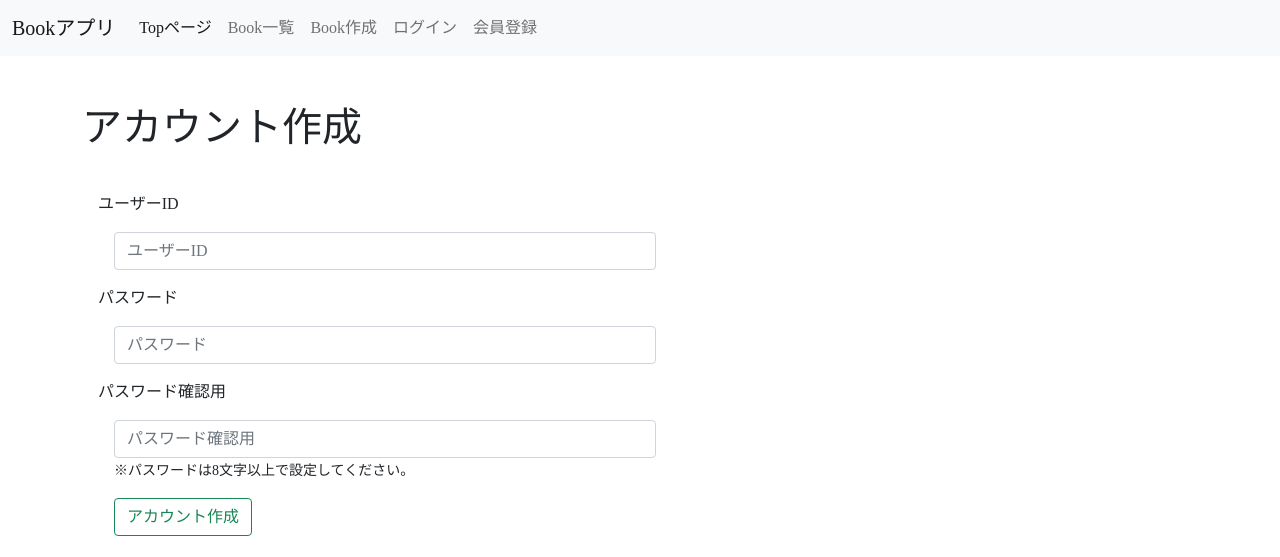
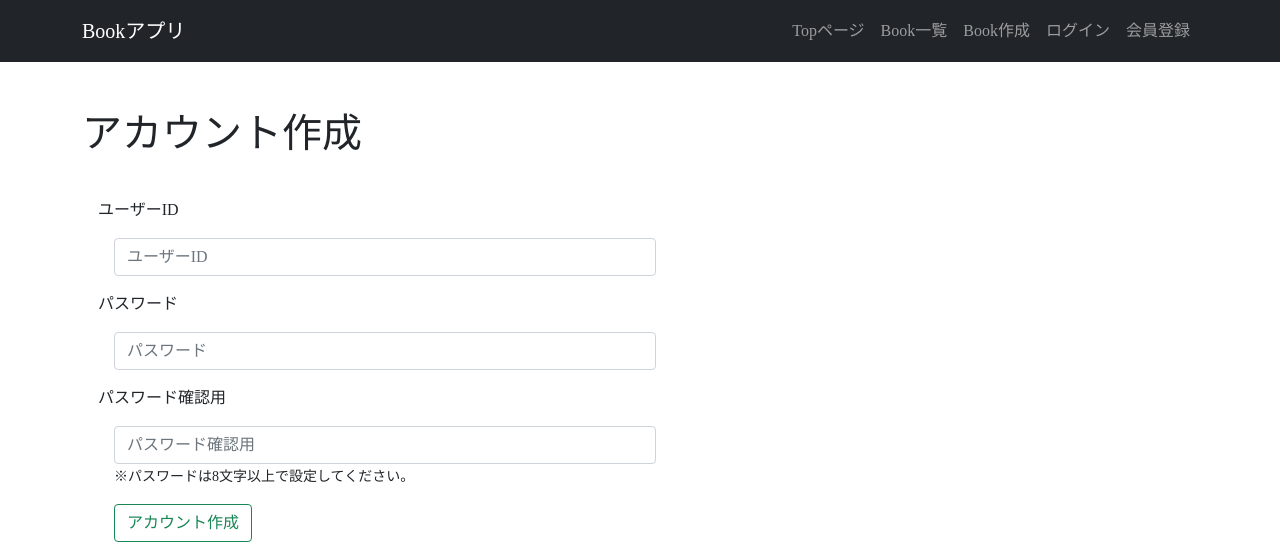
Before and after one commit to homan05872/book_project, a Django app: page /accounts/signup/ in a window 1280 px wide. Shown: the top 557 px of the page. Run offline with Django 4.2, Linux system fonts and the light colour scheme; some web fonts are replaced.

Commit message:
navbarデザイン途中

```diff
--- a/src/static/css/base.css
+++ b/src/static/css/base.css
@@ -2,3 +2,12 @@ body {
     font-family: 'Kaisei Opti', serif;
 
 }
+
+nav .navbar{
+    display: block;
+    padding-top: 40px;
+}
+
+ul .nav-item a:hover{
+    color: #fff;
+}
--- a/src/templates/base.html
+++ b/src/templates/base.html
@@ -27,17 +27,21 @@
       <body>
 
         <!--nav.html タグ継承 現在はincludeしてない-->
-        <nav class="navbar navbar-expand-lg navbar-light bg-light">
-          <div class="container-fluid d-flex">
-            <a class="navbar-brand" href="#">Bookアプリ</a>
+        <nav class="navbar navbar-expand-lg navbar-dark bg-dark">
+          <div class="container d-flex">
+            <h2>
+              <a href="#" class="navbar-brand">
+                Bookアプリ
+              </a>
+            </h2>
             <button class="navbar-toggler" type="button" data-bs-toggle="collapse" data-bs-target="#navbarSupportedContent" aria-controls="navbarSupportedContent" aria-expanded="false" aria-label="Toggle navigation">
               <span class="navbar-toggler-icon"></span>
             </button>
             <div class="collapse navbar-collapse" id="navbarSupportedContent">
 
-              <ul class="navbar-nav me-auto mb-2 mb-lg-0">
+              <ul class="navbar-nav ms-auto mb-2 mb-lg-0">
                 <li class="nav-item">
-                  <a class="nav-link active" aria-current="page" href="{% url 'index' %}">Topページ</a>
+                  <a class="nav-link" aria-current="page" href="{% url 'index' %}">Topページ</a>
                 </li>
                 <li class="nav-item">
                   <a class="nav-link" href="{% url 'booklist' %}">Book一覧</a>
```
